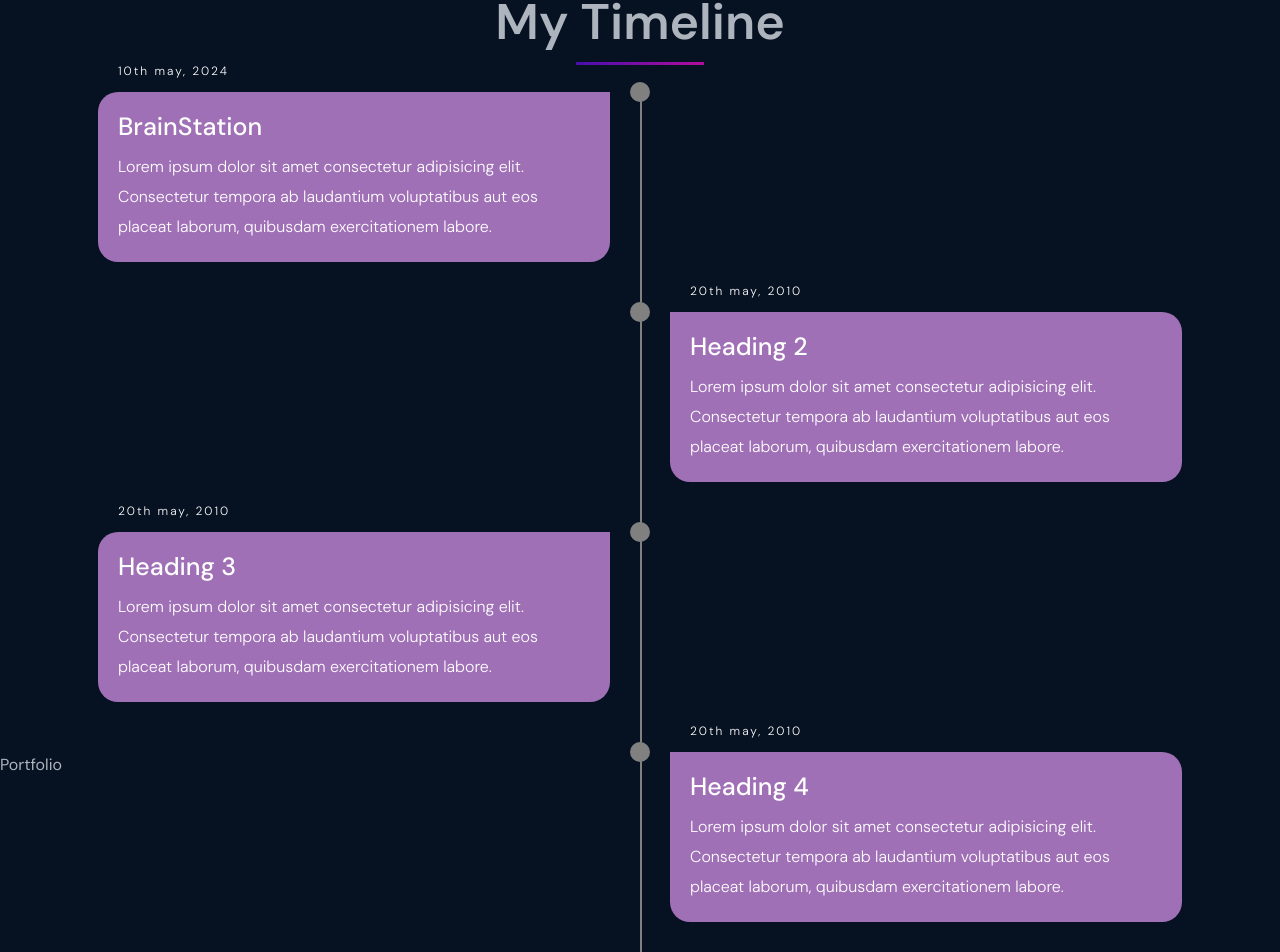
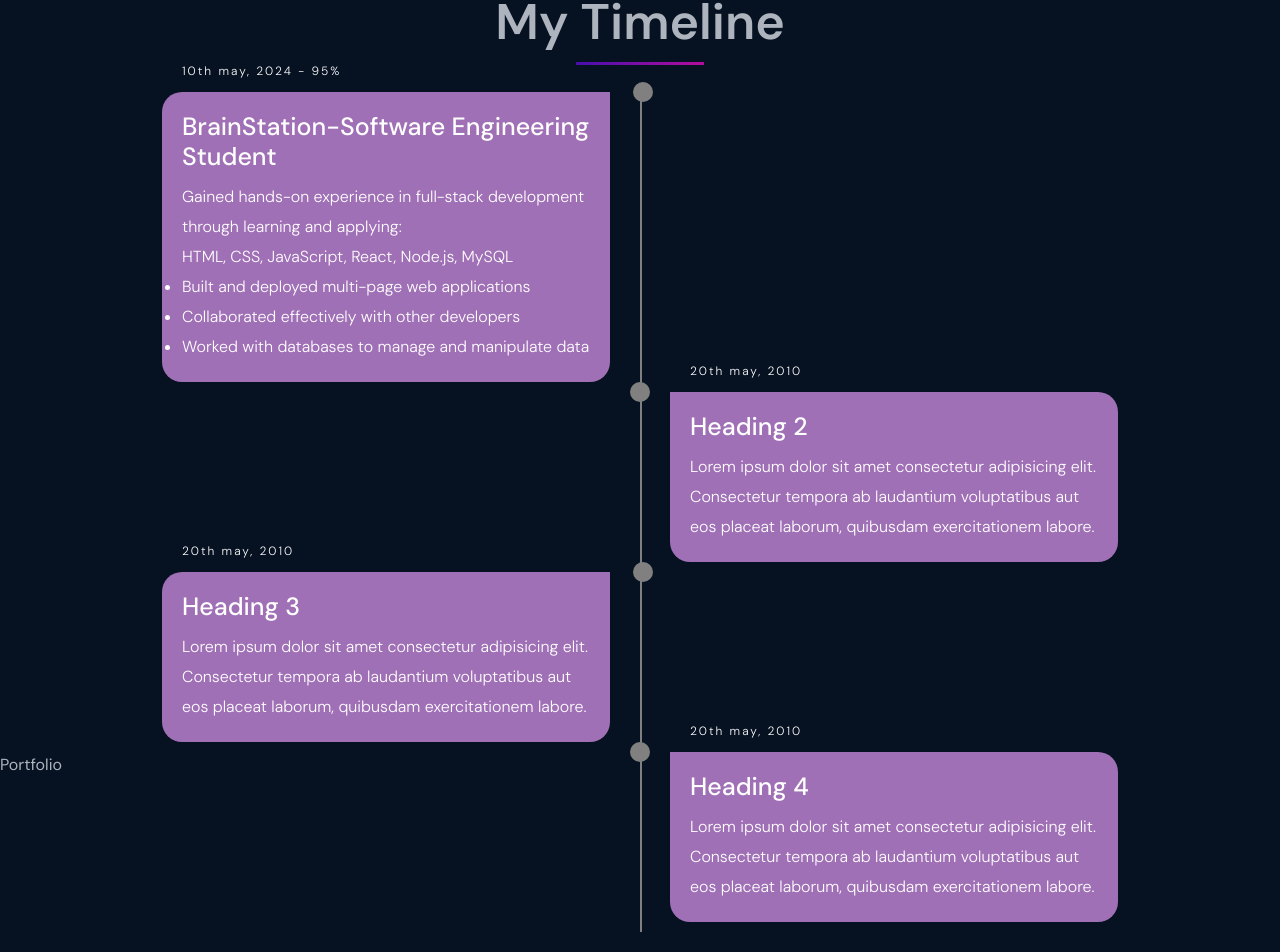
Before and after one commit to padmalathak/portfolio, a React (Create React App) app: page / in a window 1280 px wide. Shown: the part 1647-2599 px from the top of the page. Built offline with nearby package versions, Linux system fonts and the light colour scheme.

Commit message:
Timeline

```diff
--- a/src/App.scss
+++ b/src/App.scss
@@ -1,7 +1,6 @@
 @use "Styles/partials/variables" as *;
 
 @import "tailwindcss/base";
-@import "tailwindcss/components";
 @import "tailwindcss/utilities";
 
 * {
--- a/src/Component/Timeline/Timeline.jsx
+++ b/src/Component/Timeline/Timeline.jsx
@@ -1,6 +1,16 @@
 import "./Timeline.scss";
+import { motion } from "framer-motion";
 
 function Timeline() {
+  const variants = {
+    visible: { opacity: 1, x: -30, transition: { duration: 0.5 } },
+    hidden: { opacity: 0, x: -200 },
+  };
+
+  const rightVariants = {
+    visible: { opacity: 1, x: 30, transition: { duration: 0.5 } },
+    hidden: { opacity: 0, x: 200 },
+  };
   return (
     <section id="Experience">
       <div className="timelines">
@@ -8,20 +18,41 @@
         <div class="container">
           <div class="timeline">
             <ul>
-              <li>
+              <motion.li
+                className="timeline__list"
+                variants={variants}
+                initial="hidden"
+                whileInView="visible"
+              >
                 <div class="timeline-content">
-                  <h3 class="date">10th may, 2024</h3>
-                  <h1>BrainStation</h1>
+                  <h3 class="date">10th may, 2024 - 95%</h3>
+                  <h1>BrainStation-Software Engineering Student</h1>
                   <p>
-                    Lorem ipsum dolor sit amet consectetur adipisicing elit.
-                    Consectetur tempora ab laudantium voluptatibus aut eos
-                    placeat laborum, quibusdam exercitationem labore.
+                    Gained hands-on experience in full-stack development through
+                    learning and applying:
+                    <ul>
+                      <li>HTML, CSS, JavaScript, React, Node.js, MySQL </li>
+                      <li className="list-disc">
+                        Built and deployed multi-page web applications
+                      </li>
+                      <li className="list-disc">
+                        Collaborated effectively with other developers
+                      </li>
+                      <li className="list-disc">
+                        Worked with databases to manage and manipulate data
+                      </li>
+                    </ul>{" "}
                   </p>
                 </div>
-              </li>
-              <li>
+              </motion.li>
+              <motion.li
+                className="timeline__list right"
+                variants={rightVariants}
+                initial="hidden"
+                whileInView="visible"
+              >
                 <div class="timeline-content">
-                  <h3 class="date">20th may, 2010</h3>
+                  <h3 class="date">20th may, 2010 </h3>
                   <h1>Heading 2</h1>
                   <p>
                     Lorem ipsum dolor sit amet consectetur adipisicing elit.
@@ -29,8 +60,13 @@
                     placeat laborum, quibusdam exercitationem labore.
                   </p>
                 </div>
-              </li>
-              <li>
+              </motion.li>
+              <motion.li
+                className="timeline__list"
+                variants={variants}
+                initial="hidden"
+                whileInView="visible"
+              >
                 <div class="timeline-content">
                   <h3 class="date">20th may, 2010</h3>
                   <h1>Heading 3</h1>
@@ -40,8 +76,13 @@
                     placeat laborum, quibusdam exercitationem labore.
                   </p>
                 </div>
-              </li>
-              <li>
+              </motion.li>
+              <motion.li
+                className="timeline__list right"
+                variants={rightVariants}
+                initial="hidden"
+                whileInView="visible"
+              >
                 <div class="timeline-content">
                   <h3 class="date">20th may, 2010</h3>
                   <h1>Heading 4</h1>
@@ -51,7 +92,7 @@
                     placeat laborum, quibusdam exercitationem labore.
                   </p>
                 </div>
-              </li>
+              </motion.li>
             </ul>
           </div>
         </div>
--- a/src/Component/Timeline/Timeline.scss
+++ b/src/Component/Timeline/Timeline.scss
@@ -41,17 +41,36 @@
 }
 .timeline {
   width: 100%;
-  max-width: 80%;
+  max-width: 70%;
   margin: 0 auto;
+  margin-right: 2rem;
   position: relative;
 }
-
-.timeline ul li {
+.timeline:before {
+  content: "";
+  position: absolute;
+  top: 0;
+  left: -20%;
+  width: 2px;
+  height: 100%;
+  background-color: gray;
+}
+.timeline__list {
   padding: 20px;
   background-color: #a070b6;
   color: white;
   border-radius: 10px;
   margin-bottom: 20px;
+}
+.timeline__list::before {
+  content: "";
+  position: absolute;
+  height: 20px;
+  width: 20px;
+  border-radius: 50%;
+  background-color: gray;
+  top: 0px;
+  left: -15%;
 }
 
 .timeline-content h1 {
@@ -72,6 +91,9 @@
   letter-spacing: 2px;
 }
 @include tablet {
+  .timeline {
+    margin: 0 auto;
+  }
   .timeline:before {
     content: "";
     position: absolute;
@@ -81,24 +103,24 @@
     height: 100%;
     background-color: gray;
   }
-  .timeline ul li {
+  .timeline__list {
     width: 50%;
     position: relative;
-    margin-bottom: 50px;
+    margin-bottom: 10px;
   }
-  .timeline ul li:nth-child(odd) {
+  .timeline__list:nth-child(odd) {
     float: left;
     clear: right;
     transform: translateX(-30px);
     border-radius: 20px 0px 20px 20px;
   }
-  .timeline ul li:nth-child(even) {
+  .timeline__list:nth-child(even) {
     float: right;
     clear: left;
     transform: translateX(30px);
     border-radius: 0px 20px 20px 20px;
   }
-  .timeline ul li::before {
+  .timeline__list::before {
     content: "";
     position: absolute;
     height: 20px;
@@ -106,12 +128,13 @@
     border-radius: 50%;
     background-color: gray;
     top: 0px;
+    left: 103%;
   }
-  .timeline ul li:nth-child(odd)::before {
+  .timeline__list:nth-child(odd)::before {
     transform: translate(50%, -50%);
     right: -30px;
   }
-  .timeline ul li:nth-child(even)::before {
+  .timeline__list:nth-child(even)::before {
     transform: translate(-50%, -50%);
     left: -30px;
   }
@@ -119,7 +142,17 @@
     position: absolute;
     top: -30px;
   }
-  .timeline ul li:hover::before {
-    background-color: aqua;
+  .timeline__list:hover::before {
+    background-color: rgb(101, 61, 156);
   }
 }
+
+.right {
+  margin-left: -3rem;
+  margin-right: 4rem;
+
+  @include tablet {
+    margin-left: 0;
+    margin-right: 0;
+  }
+}
```
